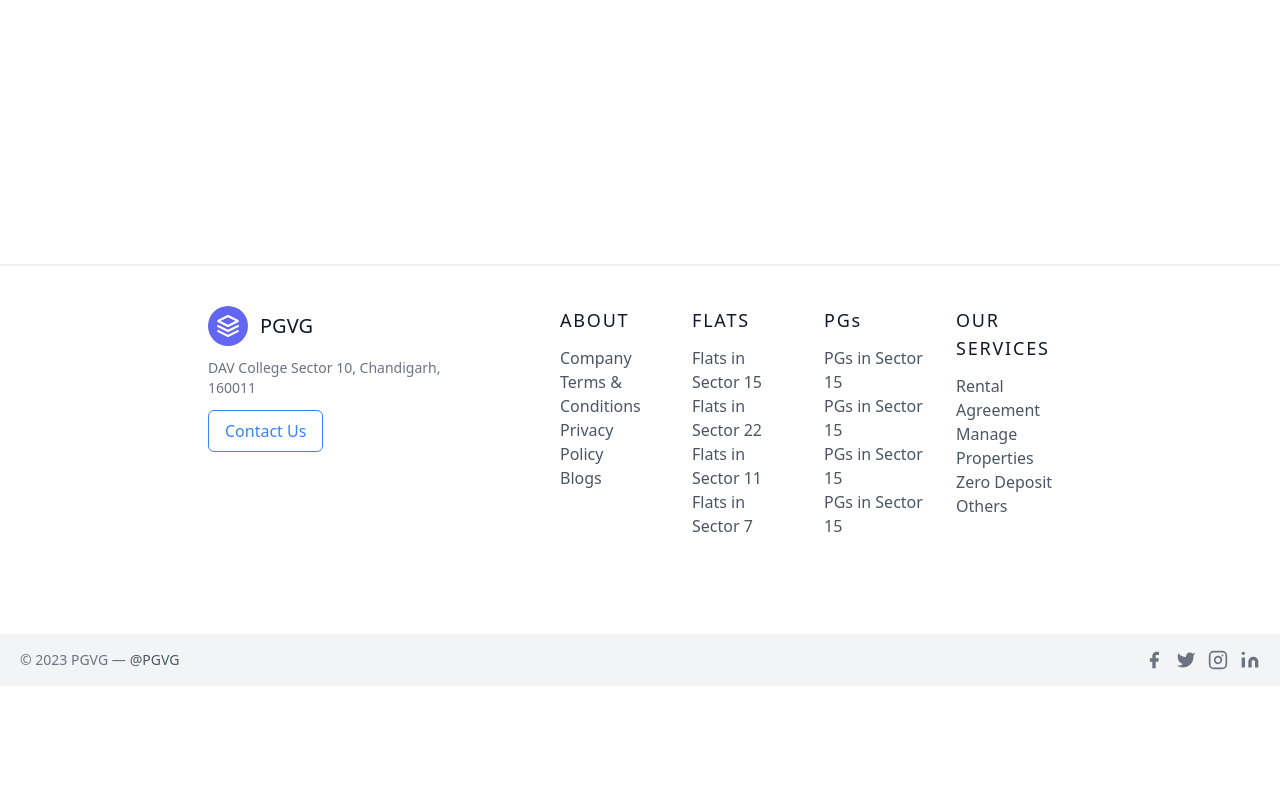
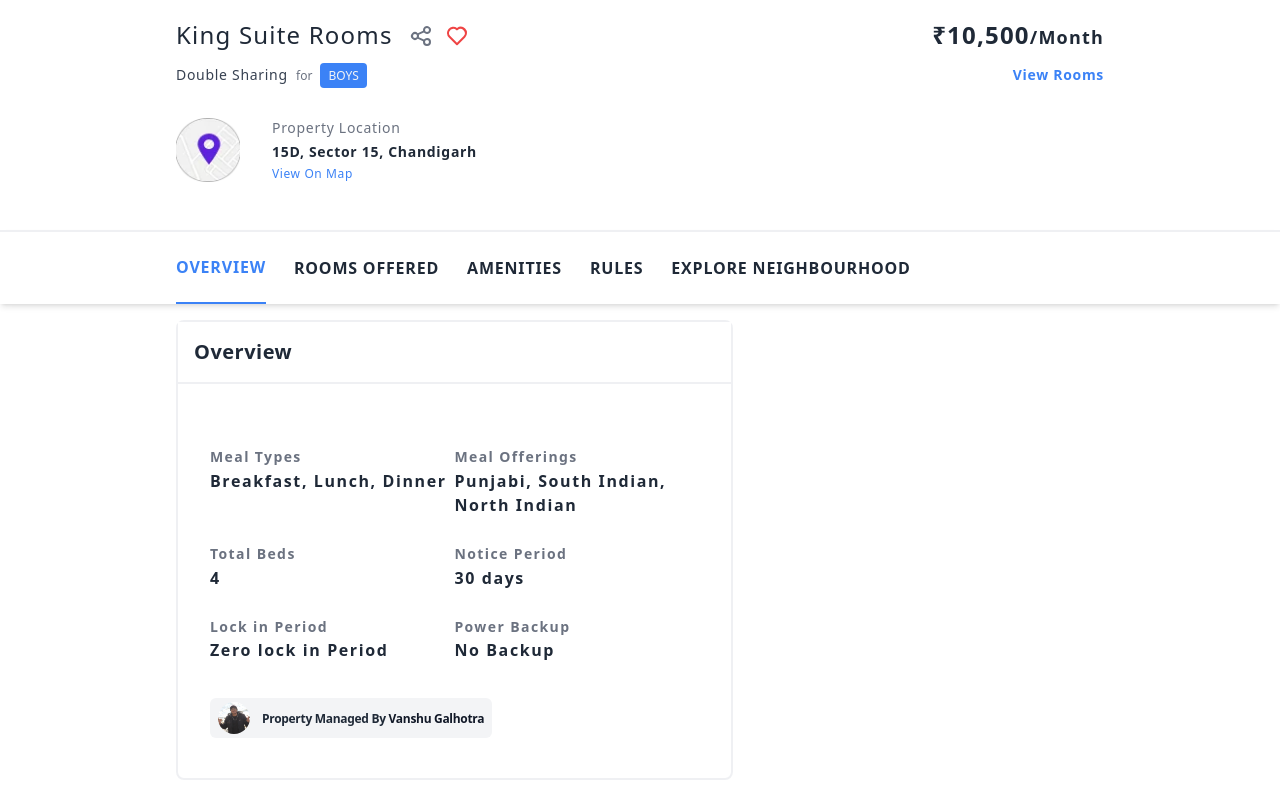
Before and after one commit to vanshugalhotra3332/PGVG, a Next.js app: page /pgs/1 in a window 1280 px wide. Shown: the part 632-1420 px from the top of the page. Before the commit the page ends 1318 px from the top, so only its background shows below. Built offline with nearby package versions, Linux system fonts and the light colour scheme.

Commit message:
style(PG Details): designed, pg details, tabs & overview section

```diff
--- a/components/GalleryQuickView.js
+++ b/components/GalleryQuickView.js
@@ -11,18 +11,18 @@ const GalleryQuickView = ({ setShowQuickView }) => {
   return (
     <div className="relative top-0 gallery-quick-view z-[100] bg-gray-100/10">
       <div
-        className="cross absolute right-6 top-4 cursor-pointer transition-all duration-200 ease-out hover:-translate-y-[1px]"
+        className="cross absolute right-6 md:top-4 top-7 cursor-pointer transition-all duration-200 ease-out hover:-translate-y-[1px]"
         onClick={() => {
           setShowQuickView(false);
         }}
       >
-        <UilTimes className="md:h-8 md:w-8 h-6 w-6 text-gray-700 font-semibold" />
+        <UilTimes className="h-8 w-8 text-gray-700 font-semibold" />
       </div>
       {/* topbar */}
-      <div className="topbar md:px-40 px-4 py-7">
+      <div className="topbar md:px-40 px-4 py-10">
         <div className="title-button flex flex-col md:flex-row justify-between">
           <div className="title m-4">
-            <span className="md:text-xl text-base font-medium">
+            <span className="md:text-xl text-lg font-medium">
               3 RK Apartment in , Sector 15 for rent - Chandigarh
             </span>
           </div>
--- a/components/Navbar.js
+++ b/components/Navbar.js
@@ -2,6 +2,7 @@ import React, { useState } from "react";
 import Image from "next/image";
 import { UilSearch, UilBars, UilTimes } from "@iconscout/react-unicons";
 import { useRouter } from "next/router";
+import Link from "next/link";
 
 const Navbar = () => {
   const [searchText, setSearchText] = useState("");
@@ -47,12 +48,12 @@ const Navbar = () => {
             className="items-center lg:!flex lg:basis-auto ml-6 md:ml-3"
             id="logoDiv"
           >
-            <a
+            <Link
               className="mt-2 mr-2 flex items-center text-neutral-900 hover:text-neutral-900 focus:text-neutral-900 dark:text-neutral-200 dark:hover:text-neutral-400 dark:focus:text-neutral-400 lg:mt-0"
-              href="#"
+              href="/"
             >
               <span className="text-2xl font-bold">PGVG</span>
-            </a>
+            </Link>
           </div>
 
           {/* search and nav elements */}
--- a/pages/pgs/[slug].js
+++ b/pages/pgs/[slug].js
@@ -1,6 +1,11 @@
 import React, { useState } from "react";
 import { useRouter } from "next/router";
-import { UilMapMarker, UilPlus } from "@iconscout/react-unicons";
+import {
+  UilMapMarker,
+  UilPlus,
+  UilShareAlt,
+  UilHeartAlt,
+} from "@iconscout/react-unicons";
 import Image from "next/image";
 import GalleryQuickView from "@/components/GalleryQuickView";
 
@@ -15,7 +20,7 @@ const Slug = () => {
       {showQuickView && (
         <GalleryQuickView setShowQuickView={setShowQuickView} />
       )}
-      <section className="xl:px-44 lg:px-24 px-5 md:px-20 sm:px-10 h-[100vh] mb-3">
+      <section className="xl:px-44 lg:px-24 px-5 md:px-20 sm:px-10 pt-4">
         {!showQuickView && (
           <div className="image-location">
             {/* location & last updated details */}
@@ -81,7 +86,7 @@ const Slug = () => {
                     className="transition-all duration-300 ease-in-out hover:scale-[1.02]"
                   />
                   <div className="see-more relative flex flex-col justify-center items-center bg-gray-800/40 w-full h-full">
-                    <div className="mr-2 transition-all duration-200 ease-in-out hover:-translate-y-[1px]">
+                    <div className="mr-2 up-icon">
                       <UilPlus className="h-8 w-8 font-semibold text-gray-100 " />
                     </div>
                     <span className="text-white text-2xl">3 more</span>
@@ -91,6 +96,164 @@ const Slug = () => {
             </div>
           </div>
         )}
+
+        <div className="pg-details my-4">
+          <div className="name-price flex flex-col md:flex-row justify-between items-center">
+            <div className="name inline-flex justify-center items-center">
+              <span className="xs:text-2xl text-xl font-medium tracking-wider leading-relaxed text-gray-800">
+                King Suite Rooms
+              </span>
+              <span className="mt-2">
+                <span className="inline-block ml-4 up-icon">
+                  <UilShareAlt className="h-4 w-4 xs:h-6 xs:w-6 text-gray-500" />
+                </span>
+                <span className="inline-block ml-3 up-icon">
+                  <UilHeartAlt className="h-4 w-4 xs:h-6 xs:w-6 text-red-500" />
+                </span>
+              </span>
+            </div>
+            <div className="price align-middle">
+              <span className="xs:text-2xl text-xl font-semibold text-gray-800 tracking-wider mb-2">
+                ₹10,500<span className="xs:text-lg text-base">/Month</span>
+              </span>
+            </div>
+          </div>
+          <div className="mt-2 sharing-details flex flex-col md:flex-row justify-between items-center">
+            <div className="sharing">
+              <span className="xs:text-sm text-xs tracking-wider font-medium text-gray-700">
+                Double Sharing{" "}
+              </span>
+              <span className="text-xs text-gray-500 font-medium ml-1">
+                for
+              </span>
+              <span className="uppercase text-xs text-gray-100 bg-blue-500 py-1 px-2 rounded ml-2">
+                boys
+              </span>
+            </div>
+            <div className="">
+              <span className="text-blue-500 text-sm tracking-wider cursor-pointer capitalize font-semibold">
+                View Rooms
+              </span>
+            </div>
+          </div>
+          <div className="location-details my-8 inline-flex justify-between items-center">
+            <div className="icon relative h-16 w-16 cursor-pointer">
+              <Image
+                src={"/assets/img/icons/loc.webp"}
+                alt={"Map"}
+                layout="fill"
+                style={{ objectFit: "cover" }}
+              />
+            </div>
+            <div className="details px-8 space-y-1">
+              <p className="text-gray-500 text-sm font-medium tracking-wider">
+                Property Location
+              </p>
+              <p className="text-gray-800 text-sm font-semibold tracking-wider">
+                15D, Sector 15, Chandigarh
+              </p>
+              <p className="text-blue-500 text-xs font-medium tracking-wider cursor-pointer">
+                View On Map
+              </p>
+            </div>
+          </div>
+        </div>
+      </section>
+
+      <section className="hidden lg:flex items-center justify-between border-t-2 border-gray-200 border-opacity-60 sticky top-[80px] z-[900] bg-white shadow-md px-44">
+        <div className="flex overflow-x-auto overflow-y-hidden whitespace-nowrap space-x-7">
+          <button className="big-tab-button big-active-tab">overview</button>
+          <button className="big-tab-button">rooms offered</button>
+          <button className="big-tab-button">amenities</button>
+          <button className="big-tab-button">rules</button>
+          <button className="big-tab-button">explore neighbourhood</button>
+        </div>
+      </section>
+
+      <section className="my-4 flex justify-between mx-44 relative gap-6">
+        <div className="tabs-content w-[60%] h-[100vh]">
+          {/* overview div */}
+          <div
+            className="overview border-2 rounded-lg border-gray-200 border-opacity-60"
+            id="overview"
+          >
+            <div className="title bg-white px-4 py-4 border-b-2 border-gray-200 border-opacity-60 ">
+              <h2 className="text-xl text-gray-800 tracking-wide font-semibold">
+                Overview
+              </h2>
+            </div>
+            <div className="details pt-10 pb-6 px-8">
+              <div className="py-2 grid grid-cols-2">
+                <div className="info my-3">
+                  <span className="text-sm tracking-widest font-semibold text-gray-500 leading-relaxed">
+                    Meal Types
+                  </span>
+                  <p className="text-gray-800 text-base font-semibold tracking-widest">
+                    Breakfast, Lunch, Dinner
+                  </p>
+                </div>
+                <div className="info my-3">
+                  <span className="text-sm tracking-widest font-semibold text-gray-500 leading-relaxed">
+                    Meal Offerings
+                  </span>
+                  <p className="text-gray-800 text-base font-semibold tracking-widest">
+                    Punjabi, South Indian, North Indian
+                  </p>
+                </div>
+                <div className="info my-3">
+                  <span className="text-sm tracking-widest font-semibold text-gray-500 leading-relaxed">
+                    Total Beds
+                  </span>
+                  <p className="text-gray-800 text-base font-semibold tracking-widest">
+                    4
+                  </p>
+                </div>
+                <div className="info my-3">
+                  <span className="text-sm tracking-widest font-semibold text-gray-500 leading-relaxed">
+                    Notice Period
+                  </span>
+                  <p className="text-gray-800 text-base font-semibold tracking-widest">
+                    30 days
+                  </p>
+                </div>
+                <div className="info my-3">
+                  <span className="text-sm tracking-widest font-semibold text-gray-500 leading-relaxed">
+                    Lock in Period
+                  </span>
+                  <p className="text-gray-800 text-base font-semibold tracking-widest">
+                    Zero lock in Period
+                  </p>
+                </div>
+                <div className="info my-3">
+                  <span className="text-sm tracking-widest font-semibold text-gray-500 leading-relaxed">
+                    Power Backup
+                  </span>
+                  <p className="text-gray-800 text-base font-semibold tracking-widest">
+                    No Backup
+                  </p>
+                </div>
+              </div>
+              <div className="managed-by inline-flex py-1 my-4 px-2 rounded-md items-center bg-gray-100">
+                <div className="px-2 logo relative h-8 w-8 rounded-[50%]">
+                  <Image
+                    src={"/assets/img/others/user.jpg"}
+                    alt={""}
+                    layout="fill"
+                    className="rounded-[50%]"
+                    style={{ objectFit: "cover" }}
+                  />
+                </div>
+                <span className="text-xs pl-3 font-semibold text-gray-800 tracking-tight leading-relaxed">
+                  Property Managed By{" "}
+                  <span className="cursor-pointer font-bold text-gray-900">
+                    Vanshu Galhotra
+                  </span>
+                </span>
+              </div>
+            </div>
+          </div>
+        </div>
+        <div className="reviews w-1/4 sticky top-[44px]"></div>
       </section>
     </>
   );
--- a/styles/globals.css
+++ b/styles/globals.css
@@ -31,7 +31,7 @@ input[type="range"]::-webkit-slider-thumb {
 
   .convenience-badge {
     @apply cursor-pointer px-3 py-2 inline-block bg-white border-2
-     border-gray-200 border-opacity-60 rounded-2xl transition-all duration-200 ease-out shadow-md
+      border-gray-200 border-opacity-60 rounded-2xl transition-all duration-200 ease-out shadow-md
       hover:border-gray-900 hover:scale-[1.02] m-2;
   }
   .badge-select {
@@ -56,4 +56,16 @@ input[type="range"]::-webkit-slider-thumb {
   .tab-button {
     @apply font-medium uppercase inline-flex items-center h-10 -mb-px text-xs text-gray-500 bg-transparent sm:text-base  whitespace-nowrap focus:outline-none transition-all duration-200 ease-out hover:text-gray-800 outline-none;
   }
+
+  .up-icon {
+    @apply transition-all duration-300 ease-in-out hover:-translate-y-[1px] cursor-pointer;
+  }
+
+  .big-tab-button {
+    @apply text-base tracking-wider leading-snug text-gray-800 uppercase font-bold py-6;
+  }
+
+  .big-active-tab {
+    @apply border-blue-500 border-b-2 text-blue-500;
+  }
 }
```
Also changed, not shown: components/Cards/PGcard.js (+11 -2 lines), public/Assets/img/icons/loc.webp (added).
